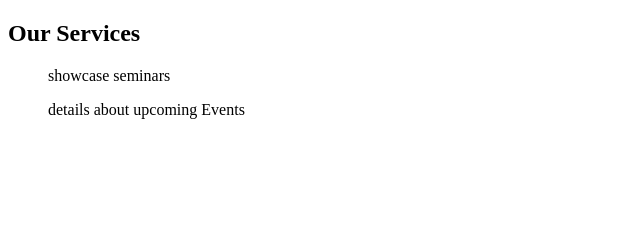
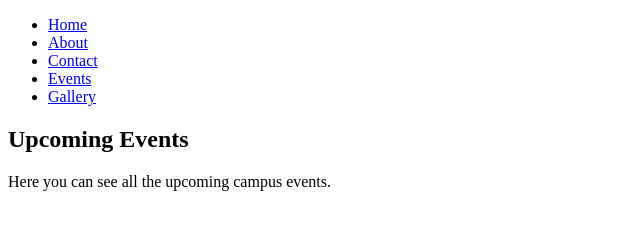
Before and after one commit to Faseeh-Qureshi/Docker-Demo, a website: page src/pages/services.html in a window 1280 px wide. Shown: the whole page, without its empty margins (0-640 px from the left). Drawn offline with Linux system fonts and the light colour scheme.

Commit message:
Events page updated

```diff
--- a/src/pages/services.html
+++ b/src/pages/services.html
@@ -1,13 +1,27 @@
 <!DOCTYPE html>
 <html lang="en">
 <head>
-    <meta charset="UTF-8">
-    <meta name="viewport" content="width=device-width, initial-scale=1.0">
+    <meta charset="UTF-8" />
+    <meta name="viewport" content="width=device-width, initial-scale=1.0" />
     <title>Events</title>
+    <link rel="stylesheet" href="styles/eventsstyle.css" />
 </head>
 <body>
-    <h2>Our Services</h2>
-    <ul>showcase seminars</ul>
-    <ul>details about upcoming Events</ul>
+
+    <nav>
+        <ul>
+            <li><a href="./index.html">Home</a></li>
+            <li><a href="./about.html">About</a></li>
+            <li><a href="./contact.html">Contact</a></li>
+            <li><a href="./events.html" class="active">Events</a></li>
+            <li><a href="./gallery.html">Gallery</a></li>
+        </ul>
+    </nav>
+
+    <section class="section">
+        <h1>Upcoming Events</h1>
+        <p>Here you can see all the upcoming campus events.</p>
+    </section>
+
 </body>
 </html>
```
